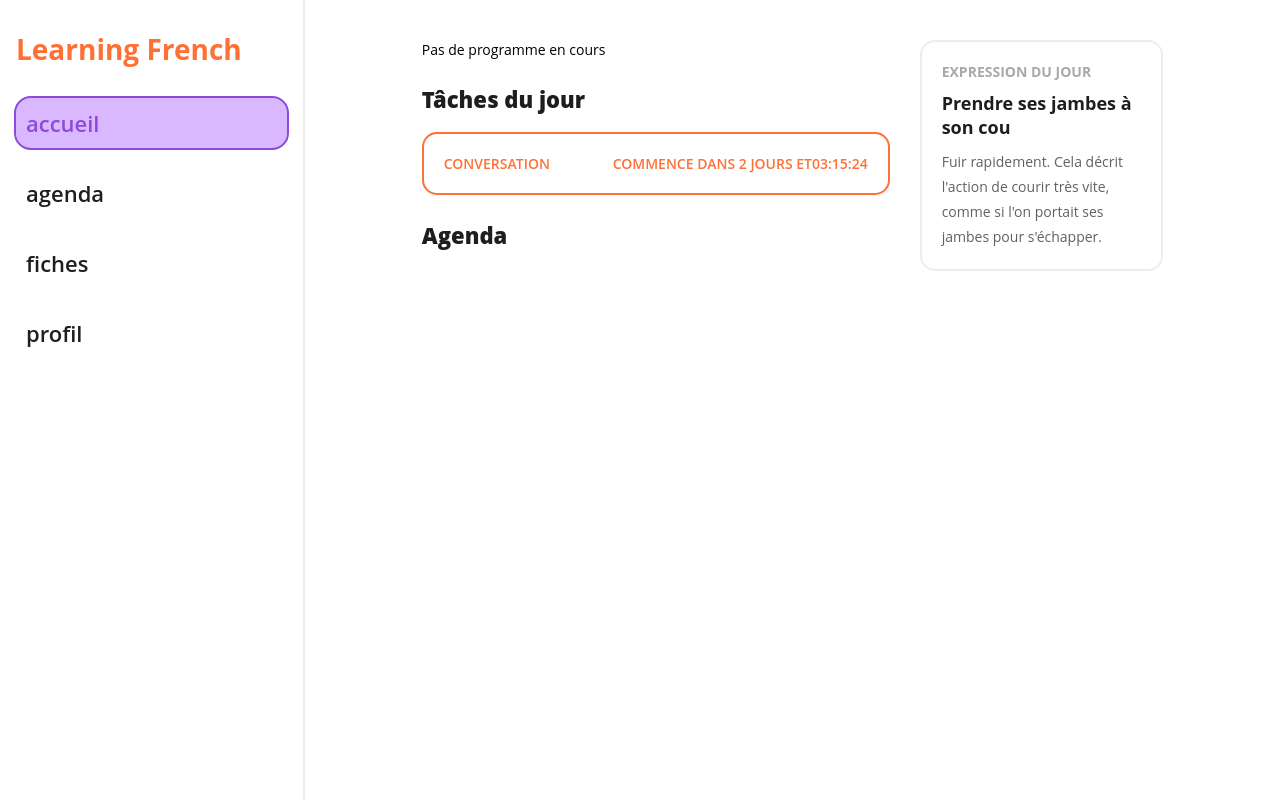
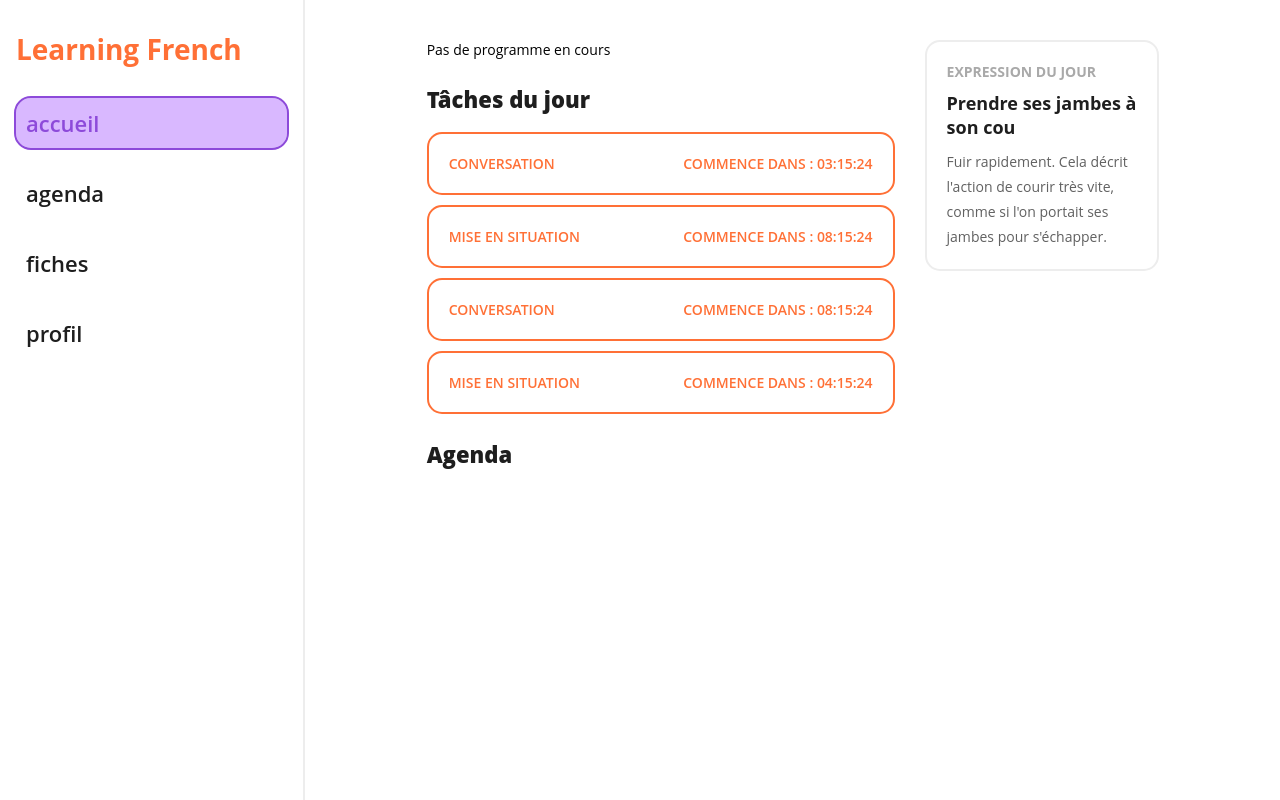
Before and after one commit to DonSkaa/FrenchLearningApp, a React (Create React App) app: page /dashboard in a window 1280 px wide. Built offline with nearby package versions, Linux system fonts and the light colour scheme.

Commit message:
ajout skeleton et gestion des events dans l'agenda et eventcontext

```diff
--- a/src/App.tsx
+++ b/src/App.tsx
@@ -21,7 +21,7 @@ function App() {
           ]
         } />
         <Routes>
-          {/* <Route path="/" element={<MyAccount />} /> */}
+          <Route path="/" element={<MyAccount />} />
           <Route path="/dashboard" element={<Dashboard />} />
           <Route path="/schedule" element={<Schedule />} />
           <Route path="/flashcards" element={<Flashcards />} />
--- a/src/AppContainer/Components/EventItem/EventItem.tsx
+++ b/src/AppContainer/Components/EventItem/EventItem.tsx
@@ -1,6 +1,7 @@
 import { useEffect, useState } from "react"
 import "./EventItem.css"
 import { Event } from "../../../FormatedDatabase"
+import Skeleton from "../Skeleton/Skeleton";
 
 interface TimeRemaining {
     days: number;
@@ -58,20 +59,25 @@ export default function EventItem({ event }: { event: Event }): JSX.Element {
     }, [event])
 
     return (
-        <a
-            className="link-button"
+        <>
+            {timeRemaining.hasOwnProperty('days')
+                ? <a
+                    className={isNow ? "link-button" : "link-button link-desactivated"}
                     href={isNow ? event.meeting_link : '#'}
                     target="blank"
                 >
                     <div className={isNow ? "event-item now" : "event-item"}>
-                <div>{event.event_type === 'lesson' ? 'Conversation' : 'Révision'}</div>
+                        <div>{event.title}</div>
                         {!isNow
                             ? <div>
-                        commence dans {timeRemaining.days ? `${timeRemaining.days} jours et` : null}
-                        {timeRemaining.hours}:{timeRemaining.minutes}:{timeRemaining.seconds}
+                                commence dans : {timeRemaining.hours}:{timeRemaining.minutes}:{timeRemaining.seconds}
                             </div>
                             : <div>Accéder</div>}
                     </div>
                 </a>
+                : <Skeleton
+                    height={"65px"}
+                />}
+        </>
     )
 }
--- /dev/null
+++ b/src/AppContainer/Components/Skeleton/Skeleton.css
@@ -0,0 +1,9 @@
+@keyframes shimmer {
+    0% {
+        transform: translateX(-100%);
+    }
+
+    100% {
+        transform: translateX(100%);
+    }
+}
--- /dev/null
+++ b/src/AppContainer/Components/Skeleton/Skeleton.tsx
@@ -0,0 +1,38 @@
+import React from 'react'
+import './Skeleton.css'
+
+interface SkeletonProps {
+    width?: string | number;
+    height?: string | number;
+}
+
+const Skeleton: React.FC<SkeletonProps> = ({ width = '100%', height = '20px' }) => {
+    const skeletonStyle: React.CSSProperties = {
+        position: 'relative',
+        width: width,
+        height: height,
+        backgroundColor: 'rgb(215,215,215)', // Fond gris clair classique
+        borderRadius: '15px', // Arrondi pour un look plus esthétique
+        // marginBottom: '10px',
+        // Espacement entre chaque Skeleton
+        overflow: 'hidden',
+    }
+
+    const highlightStyle: React.CSSProperties = {
+        position: 'absolute',
+        top: '0',
+        left: '0',
+        width: '100%',
+        height: '100%',
+        background: 'linear-gradient(to right, rgba(255, 255, 255, 0) 30%, rgba(255, 255, 255, 0.6) 50%, rgba(255, 255, 255, 0.6) 55%, rgba(255, 255, 255, 0) 70%)',
+        animation: 'shimmer 3s infinite',
+    }
+
+    return (
+        <div style={skeletonStyle}>
+            <div style={highlightStyle}></div>
+        </div>
+    )
+}
+
+export default Skeleton
--- /dev/null
+++ b/src/AppContainer/Context/EventContext.tsx
@@ -0,0 +1,38 @@
+import { createContext, useEffect, useState } from "react"
+import { event, Event } from "FormatedDatabase"
+
+interface EventContextType {
+    events: Event[];
+    getEvents: (userId: number) => Event[] | [];
+}
+
+export const EventContext = createContext<EventContextType>({
+    events: [],
+    getEvents: () => [],
+})
+
+function EventContextProvider(props: React.PropsWithChildren<{}>) {
+
+    const [events, setEvents] = useState<Event[]>(event)
+
+    useEffect(() => {
+        const userEvents = getEvents(1)
+        setEvents(userEvents)
+    }, [])
+
+    useEffect(() => {
+        console.log(event);
+    }, [event])
+
+    const getEvents = (userId: number) => {
+        return events.filter(event => event.user_id === userId)
+    }
+
+    return (
+        <EventContext.Provider value={{ events, getEvents }}>
+            {props.children}
+        </EventContext.Provider>
+    )
+}
+
+export default EventContextProvider
--- a/src/AppContainer/Dashboard/Dashboard.tsx
+++ b/src/AppContainer/Dashboard/Dashboard.tsx
@@ -1,12 +1,14 @@
-import { useEffect, useState } from "react"
+import { useContext, useEffect, useState } from "react"
 import "./Dashboard.css"
 import { user, user_program, program, event, Thematic } from "FormatedDatabase"
 import { calculateProgress, calculateWeek } from "Functions"
 import EventItem from "../Components/EventItem/EventItem"
 import DayExpression from "AppContainer/DayExpression/DayExpression"
+import { EventContext } from "AppContainer/Context/EventContext"
 
 export default function Dashboard() {
 
+    const { events } = useContext(EventContext)
     const [progress, setProgress] = useState<number | null>(null)
     const [currentThematic, setCurrentThematic] = useState<Thematic | undefined>(undefined)
 
@@ -45,13 +47,16 @@ export default function Dashboard() {
                                     <div>Bloc de la semaine :</div>
                                     <div className="primary-color">{currentThematic.name}</div>
                                 </div>
-                                : null}
+                                : null
+                                }
                         </div>
                         : <div>Pas de programme en cours</div>
                 }
                 <h2 className="left m-t-25">Tâches du jour</h2>
                 <div className="flex column gap-1">
-                    {event?.map(event => {
+                    {events
+                        .filter(event => new Date(event.end) > new Date())
+                        .map(event => {
                             return (
                                 <div key={event.id}>
                                     <EventItem event={event} />
--- a/src/AppContainer/DayExpression/DayExpression.tsx
+++ b/src/AppContainer/DayExpression/DayExpression.tsx
@@ -1,5 +1,5 @@
 import { Expression, expression } from "FormatedDatabase"
-import { useEffect, useState } from "react";
+import { useEffect, useState } from "react"
 
 export default function DayExpression() {
 
--- a/src/AppContainer/Schedule/Schedule.tsx
+++ b/src/AppContainer/Schedule/Schedule.tsx
@@ -4,12 +4,26 @@ import dayGridPlugin from '@fullcalendar/daygrid';
 import timeGridPlugin from '@fullcalendar/timegrid';
 import interactionPlugin from '@fullcalendar/interaction';
 import frLocale from '@fullcalendar/core/locales/fr';
+import { useContext, useEffect, useState } from 'react';
+import { EventContext } from 'AppContainer/Context/EventContext';
+import { CalendarEvent } from 'FormatedDatabase'
+
 export default function Schedule(): JSX.Element {
 
+    const { events } = useContext(EventContext)
+
+    const [userEvents, setUserEvents] = useState<CalendarEvent[]>([])
+
+    useEffect(() => {
+        if (events && events.length) {
+            const formatedEvents = events.map(event => ({ ...event, id: String(event.id) }))
+            setUserEvents(formatedEvents)
+        }
+    }, [events])
 
     return (
         <div className="full-width flex center">
-            <div className="half-width m-t-40">
+            <div className="three-quarter-width m-t-40">
                 <FullCalendar
                     plugins={[dayGridPlugin, timeGridPlugin, interactionPlugin]}
                     initialView="dayGridMonth"
@@ -18,11 +32,9 @@ export default function Schedule(): JSX.Element {
                         center: 'title',
                         right: 'dayGridMonth,timeGridWeek'
                     }}
-                    events={[
-                        { title: 'Event 1', date: '2024-05-01' },
-                        { title: 'Event 2', date: '2024-05-02' },
-                    ]}
+                    events={userEvents}
                     locale={frLocale}
+                    height={"600px"}
                 />
             </div>
         </div>
--- a/src/FormatedDatabase.ts
+++ b/src/FormatedDatabase.ts
@@ -20,7 +20,20 @@ export const user: User[] = [
 
 export interface Event {
     id: number;
+    user_id: number;
     event_type: string;
+    title: string;
+    date: string;
+    start: string;
+    end: string;
+    meeting_link: string;
+}
+
+export interface CalendarEvent {
+    id: string;
+    user_id: number;
+    event_type: string;
+    title: string;
     date: string;
     start: string;
     end: string;
@@ -30,20 +43,44 @@ export interface Event {
 export const event: Event[] = [
     {
         id: 1,
+        user_id: 1,
         event_type: 'lesson',
+        title: 'Conversation',
         date: "2024-04-24",
         start: "2024-04-24T14:30:00Z",
-        end: "2024-05-24T15:30:00Z",
+        end: "2024-04-24T15:00:00Z",
         meeting_link: "https://meet.google.com/aku-afqa-vmq",
     },
-    // {
-    //     id: 2,
-    //     event_type: 'studying',
-    //     date: "2024-05-22",
-    //     start: null,
-    //     end: null,
-    //     meeting_link: null,
-    // },
+    {
+        id: 2,
+        user_id: 1,
+        event_type: 'lesson',
+        title: 'Mise en situation',
+        date: "2024-05-01",
+        start: "2024-04-26T19:30:00Z",
+        end: "2024-04-26T20:00:00Z",
+        meeting_link: "https://meet.google.com/aku-afqa-vmq",
+    },
+    {
+        id: 3,
+        user_id: 1,
+        event_type: 'lesson',
+        title: 'Conversation',
+        date: "2024-05-01",
+        start: "2024-05-01T19:30:00Z",
+        end: "2024-05-01T20:30:00Z",
+        meeting_link: "https://meet.google.com/aku-afqa-vmq",
+    },
+    {
+        id: 4,
+        user_id: 1,
+        event_type: 'lesson',
+        title: 'Mise en situation',
+        date: "2024-05-01",
+        start: "2024-05-03T15:30:00Z",
+        end: "2024-05-03T16:00:00Z",
+        meeting_link: "https://meet.google.com/aku-afqa-vmq",
+    },
 ]
 
 export interface UserProgram {
--- a/src/index.css
+++ b/src/index.css
@@ -121,11 +121,15 @@ a {
 }
 
 .three-quarter-height {
-  height: 75% !important;
+  height: 74% !important;
 }
 
 .full-width {
   width: 100%;
+}
+
+.three-quarter-width {
+  width: 74%;
 }
 
 .half-width {
@@ -133,7 +137,7 @@ a {
 }
 
 .quarter-width {
-  width: 25% !important;
+  width: 24% !important;
 }
 
 .text-center {
@@ -223,6 +227,14 @@ a {
   color: var(--secondary-color) !important;
 }
 
+.third-color {
+  color: var(--third-color) !important;
+}
+
+.fith-color {
+  color: var(--fith-color) !important;
+}
+
 .sixth-color {
   color: var(--sixth-color) !important;
 }
@@ -284,6 +296,10 @@ a {
   color: var(--secondary-color);
 }
 
+.link-desactivated {
+  pointer-events: none;
+}
+
 /* Time cursor */
 .time-cursor-container {
   height: 16px;
--- a/src/index.tsx
+++ b/src/index.tsx
@@ -3,10 +3,13 @@ import './index.css';
 import App from './App';
 import reportWebVitals from './reportWebVitals';
 import DeckContextProvider from 'AppContainer/Context/DeckContext';
+import EventContextProvider from 'AppContainer/Context/EventContext';
 
 const root = ReactDOM.createRoot(document.getElementById('root')!);
 root.render(
-  <DeckContextProvider>
-    <App />
-  </DeckContextProvider>
+  <EventContextProvider>
+    <DeckContextProvider>
+      <App />
+    </DeckContextProvider>
+  </EventContextProvider>
 );
```
Lines whose indentation alone changed are shown as unchanged.
